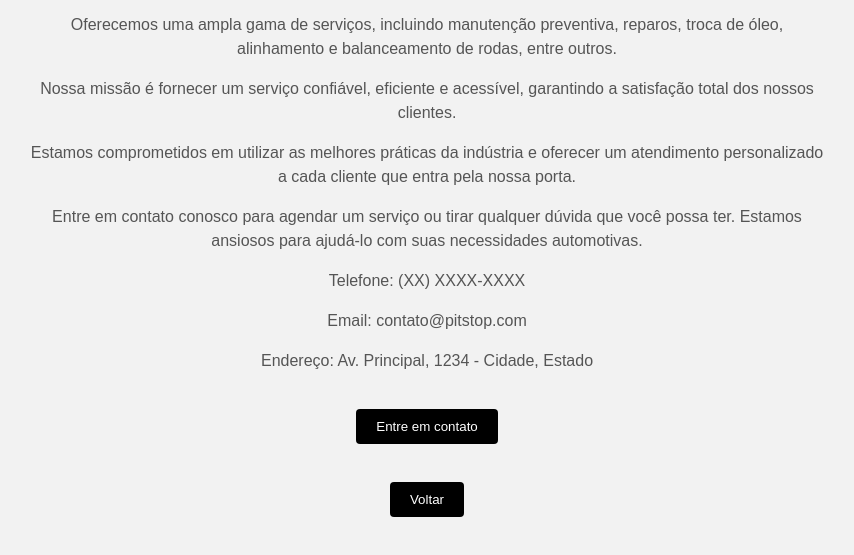
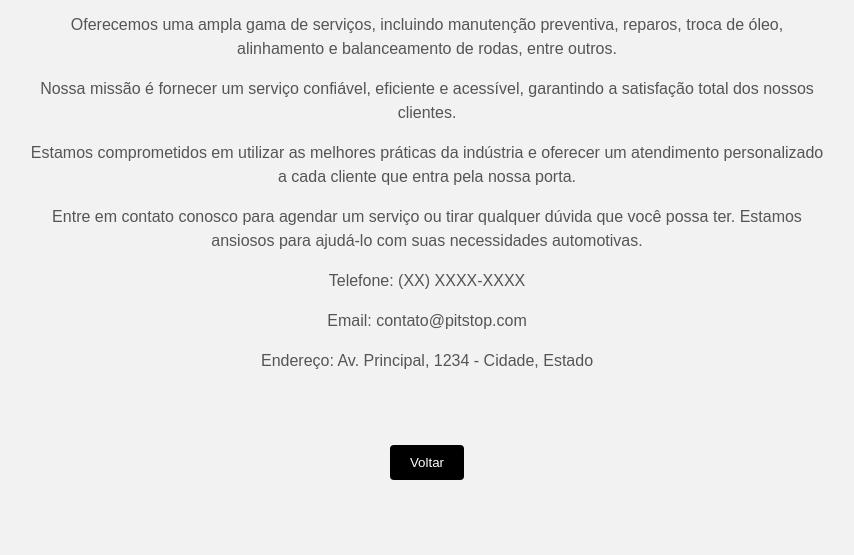
Before and after one commit to JonathaITZ/Projeto-PT-STOP, a plain HTML site: page empresa.html in a window 1280 px wide. Shown: the part 159-714 px from the top of the page, without its empty margins (213-1067 px from the left). Drawn offline with Linux system fonts and the light colour scheme.

Commit message:
Update empresa.html

```diff
--- a/empresa.html
+++ b/empresa.html
@@ -64,7 +64,7 @@
             <p>Telefone: (XX) XXXX-XXXX</p>
             <p>Email: contato@pitstop.com</p>
             <p>Endereço: Av. Principal, 1234 - Cidade, Estado</p>
-            <button><a href="contato.html">Entre em contato</a></button>
+
             <br>
             <br>
             <button><a href="index.html">Voltar</a></button>
```
